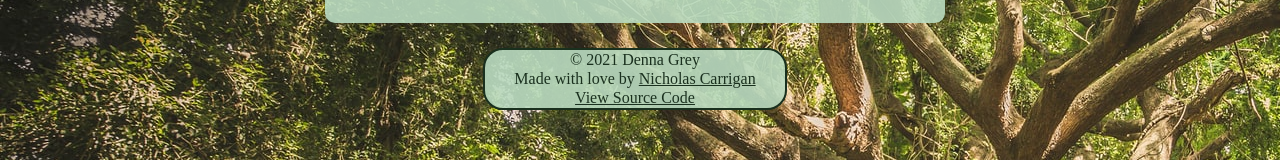
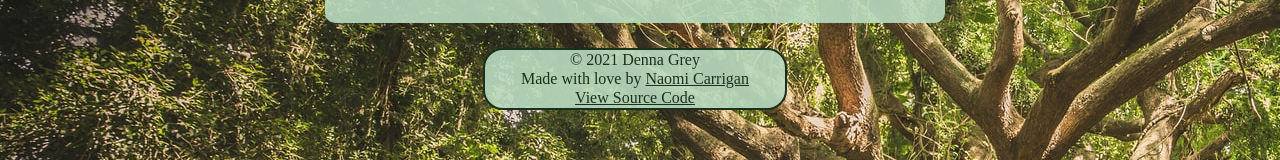
Before and after one commit to nhcarrigan/DennaGrey, an Angular app: page / in a window 1280 px wide. Shown: the part 438-598 px from the top of the page. Built offline with nearby package versions, Linux system fonts and the light colour scheme.

Commit message:
chore: name

```diff
--- a/angular.json
+++ b/angular.json
@@ -122,7 +122,7 @@
           "options": {
             "baseHref": "https://www.dennagrey.com",
             "cname": "www.dennagrey.com",
-            "name": "Nicholas Carrigan",
+            "name": "Naomi Carrigan",
             "email": "nhcarrigan@gmail.com"
           }
         }
--- a/src/app/footer/footer.component.html
+++ b/src/app/footer/footer.component.html
@@ -6,7 +6,7 @@
       href="https://www.nhcarrigan.com"
       target="_blank"
       rel="noopener noreferrer"
-      >Nicholas Carrigan</a
+      >Naomi Carrigan</a
     >
   </p>
   <p>
```
Also changed, not shown: 2 other files (tests, documents, lock files or other folders).
